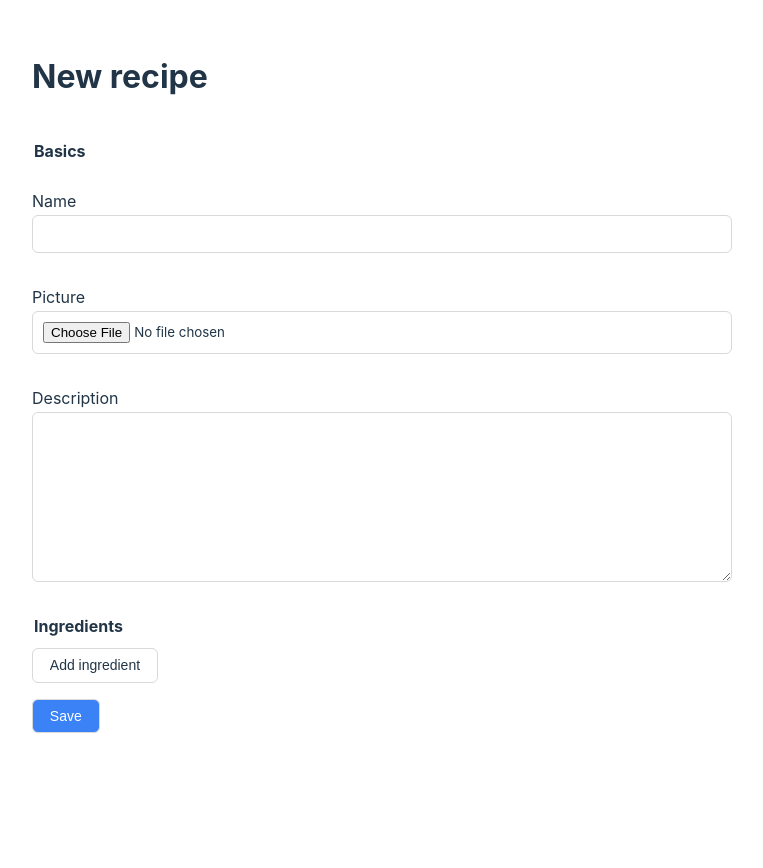
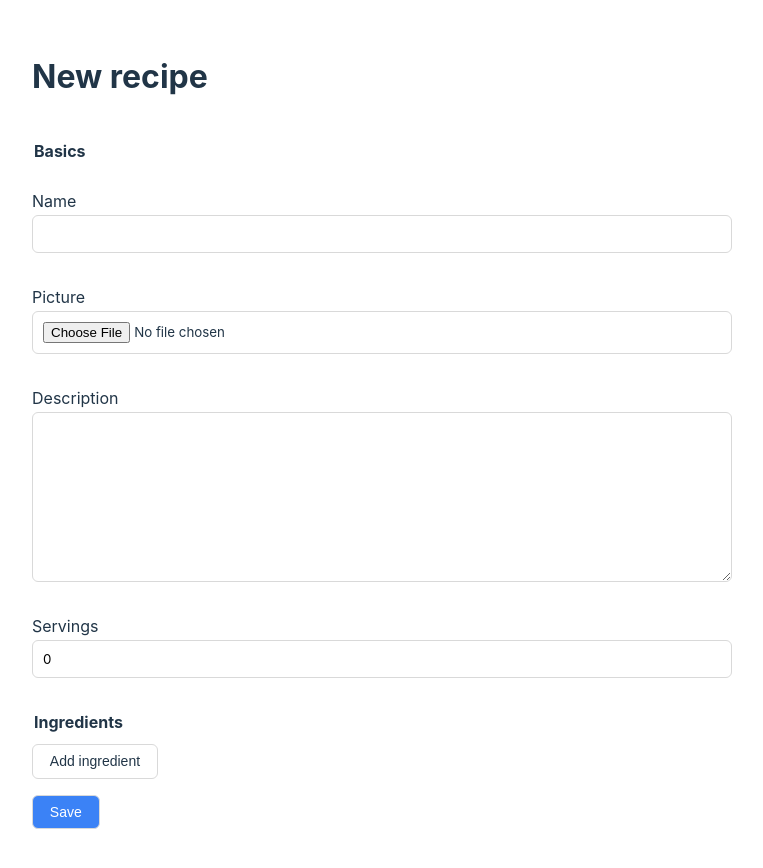
Before and after one commit to irzhanovadana/react--hook-form, a React (Create React App) app: page / in a window 1280 px wide. Shown: the top 868 px of the page, without its empty margins (0-763 px from the left). Before the commit the page ends 800 px from the top, so only its background shows below. Built offline with nearby package versions, Linux system fonts and the light colour scheme.

Commit message:
Add file upload tests

```diff
--- a/src/RecipeForm.js
+++ b/src/RecipeForm.js
@@ -51,6 +51,22 @@ export const RecipeForm = ({ saveData }) => {
               })}
               id="description"
               rows={10}
+            />
+          </Field>
+          <Field label="Servings" error={errors.amount} htmlFor="amount">
+            <Controller
+              name="amount"
+              control={control}
+              defaultValue={0}
+              render={({ field: { ref, ...field } }) => (
+                <NumberInput {...field} type="number" id="amount" />
+              )}
+              rules={{
+                max: {
+                  value: 10,
+                  message: "Maximum number of servings is 10",
+                },
+              }}
             />
           </Field>
 
```
Also changed, not shown: 1 other file (tests, documents, lock files or other folders).
